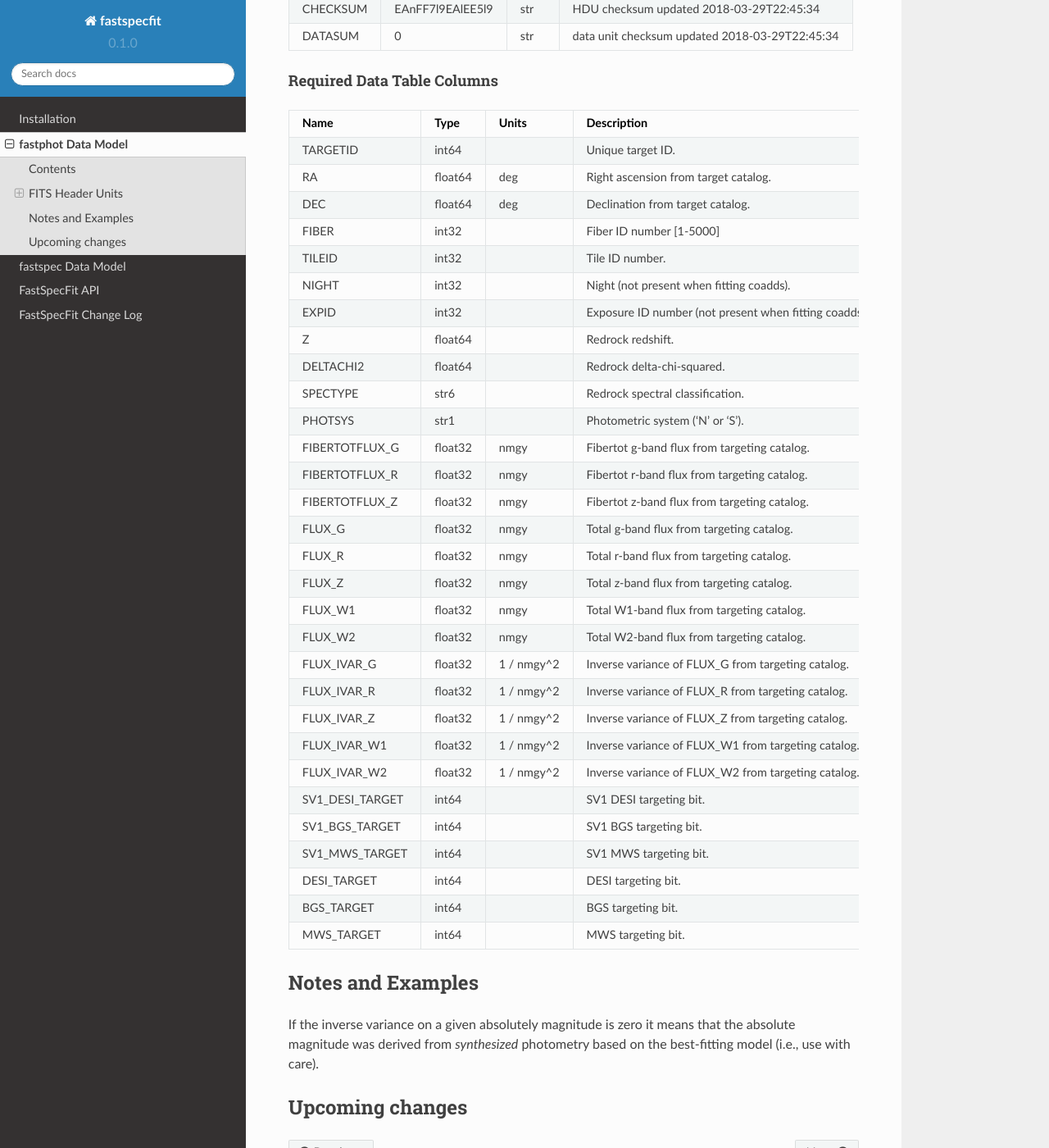
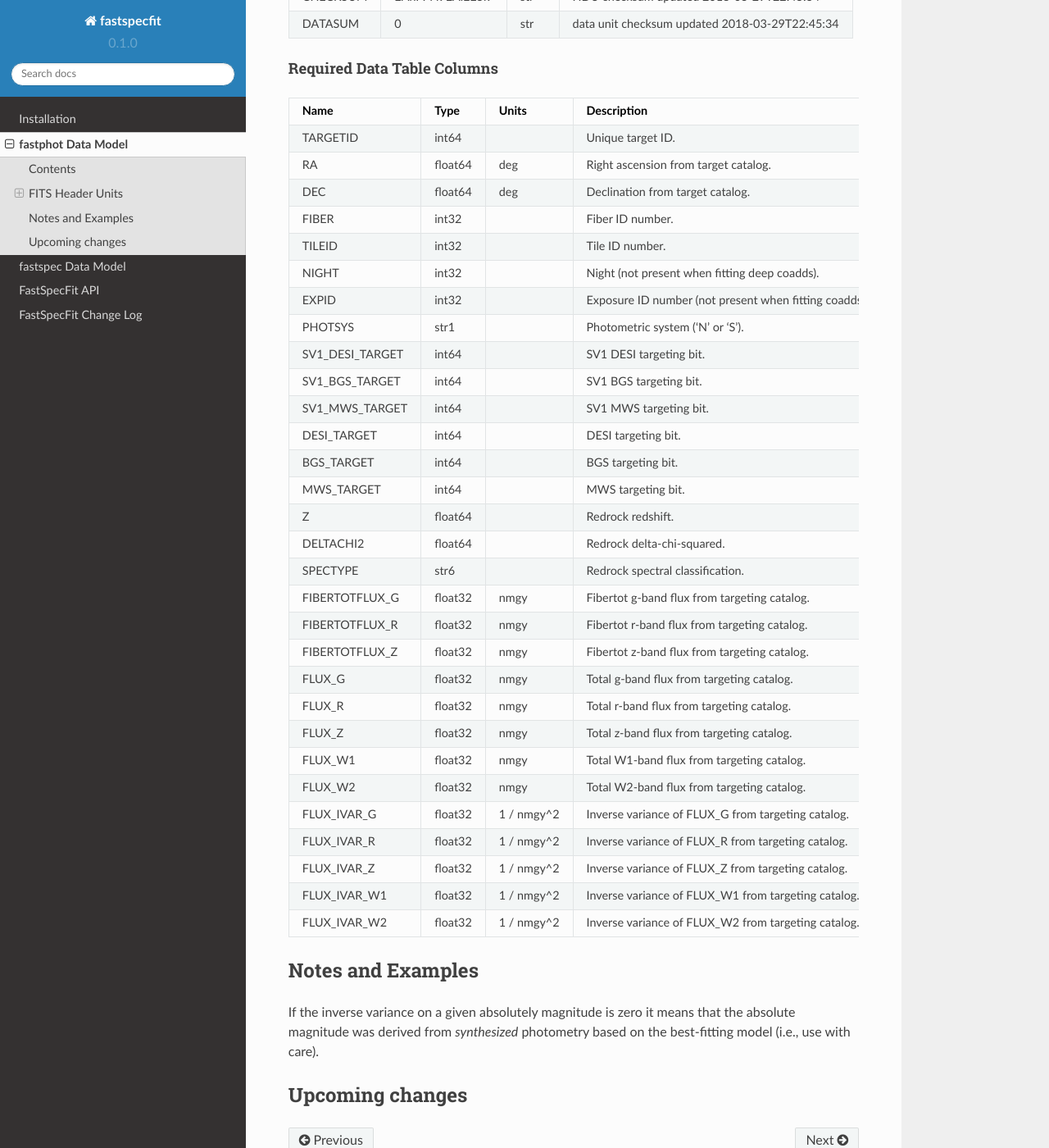
Before and after one commit to desihub/fastspecfit, a Sphinx documentation site: the page built from doc/fastphot.rst, in a window 1280 px wide and 1400 px high, scrolled down 2579 px. Shown: the whole window at 82% size. Built offline with Sphinx 7.4.7 and the Read the Docs theme 2.0.0, drawn with Linux system fonts in a browser that asks for light colours; part of the change alters nothing that is shown; some of the changed text lies outside the part shown.

```diff
--- a/doc/fastphot.rst
+++ b/doc/fastphot.rst
@@ -17,7 +17,7 @@ Number EXTNAME      Type     Contents
 ====== ============ ======== ======================
 HDU00_ PRIMARY      IMAGE    Empty
 HDU01_ FASTPHOT     BINTABLE Fitting results table.
-HDU02_ METADATA     BINTABLE Object metadata.
+HDU02_ METADATA     BINTABLE Object metadata table.
 ====== ============ ======== ======================
 
 FITS Header Units
@@ -30,8 +30,6 @@ EXTNAME = PRIMARY
 
 Required Header Keywords
 ~~~~~~~~~~~~~~~~~~~~~~~~
-
-Checksum not yet implemented.
 
 ======== ================ ==== ==============================================
 KEY      Example Value    Type Comment
@@ -55,8 +53,8 @@ Required Header Keywords
 ======== ================ ==== ==============================================
 KEY      Example Value    Type Comment
 ======== ================ ==== ==============================================
-NAXIS1   325              int  length of dimension 1
-NAXIS2   1225             int  length of dimension 2
+NAXIS1   188              int  length of dimension 1
+NAXIS2   3000             int  length of dimension 2
 CHECKSUM EAnFF7l9EAlEE5l9 str  HDU checksum updated 2018-03-29T22:45:34
 DATASUM  0                str  data unit checksum updated 2018-03-29T22:45:34
 ======== ================ ==== ==============================================
@@ -107,8 +105,9 @@ Required Header Keywords
 ======== ================ ==== ==============================================
 KEY      Example Value    Type Comment
 ======== ================ ==== ==============================================
-NAXIS1   325              int  length of dimension 1
-NAXIS2   1225             int  length of dimension 2
+NAXIS1   155              int  length of dimension 1
+NAXIS2   3000             int  length of dimension 2
+SPECPROD daily            str  spectroscopic production name
 CHECKSUM EAnFF7l9EAlEE5l9 str  HDU checksum updated 2018-03-29T22:45:34
 DATASUM  0                str  data unit checksum updated 2018-03-29T22:45:34
 ======== ================ ==== ==============================================
@@ -122,14 +121,20 @@ Name                   Type        Units      Description
               TARGETID   int64                Unique target ID.
                     RA float64            deg Right ascension from target catalog.
                    DEC float64            deg Declination from target catalog.
-                 FIBER   int32                Fiber ID number [1-5000]
+                 FIBER   int32                Fiber ID number.
                 TILEID   int32                Tile ID number.
-                 NIGHT   int32                Night (not present when fitting coadds).
+                 NIGHT   int32                Night (not present when fitting deep coadds).
                  EXPID   int32                Exposure ID number (not present when fitting coadds).
+               PHOTSYS    str1                Photometric system ('N' or 'S').
+       SV1_DESI_TARGET   int64                SV1 DESI targeting bit.
+        SV1_BGS_TARGET   int64                SV1 BGS targeting bit.
+        SV1_MWS_TARGET   int64                SV1 MWS targeting bit.
+           DESI_TARGET   int64                DESI targeting bit.
+            BGS_TARGET   int64                BGS targeting bit.
+            MWS_TARGET   int64                MWS targeting bit.
                      Z float64                Redrock redshift.
              DELTACHI2 float64                Redrock delta-chi-squared.
               SPECTYPE    str6                Redrock spectral classification.
-               PHOTSYS    str1                Photometric system ('N' or 'S').
         FIBERTOTFLUX_G float32           nmgy Fibertot g-band flux from targeting catalog.
         FIBERTOTFLUX_R float32           nmgy Fibertot r-band flux from targeting catalog.
         FIBERTOTFLUX_Z float32           nmgy Fibertot z-band flux from targeting catalog.
@@ -143,12 +148,6 @@ Name                   Type        Units      Description
            FLUX_IVAR_Z float32     1 / nmgy^2 Inverse variance of FLUX_Z from targeting catalog.
           FLUX_IVAR_W1 float32     1 / nmgy^2 Inverse variance of FLUX_W1 from targeting catalog.
           FLUX_IVAR_W2 float32     1 / nmgy^2 Inverse variance of FLUX_W2 from targeting catalog.
-       SV1_DESI_TARGET   int64                SV1 DESI targeting bit.
-        SV1_BGS_TARGET   int64                SV1 BGS targeting bit.
-        SV1_MWS_TARGET   int64                SV1 MWS targeting bit.
-           DESI_TARGET   int64                DESI targeting bit.
-            BGS_TARGET   int64                BGS targeting bit.
-            MWS_TARGET   int64                MWS targeting bit.
 ====================== =========== ========== ==========================================
 
 Notes and Examples
```
